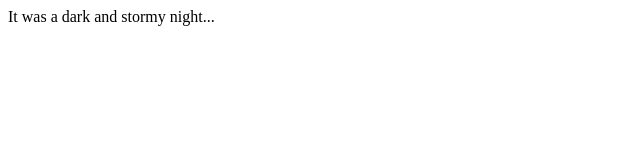
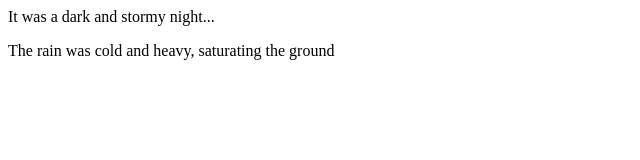
Before and after one commit to dj27chris/fireside-story, a plain HTML site: page index.html in a window 1280 px wide. Shown: the whole page, without its empty margins (0-640 px from the left). Drawn offline with Linux system fonts and the light colour scheme.

Commit message:
added more html

```diff
--- a/index.html
+++ b/index.html
@@ -1,5 +1,6 @@
 <html>
   <body>
     <p>It was a dark and stormy night...</p>
+    <p> The rain was cold and heavy, saturating the ground</p>
   </body>
 </html>
```
